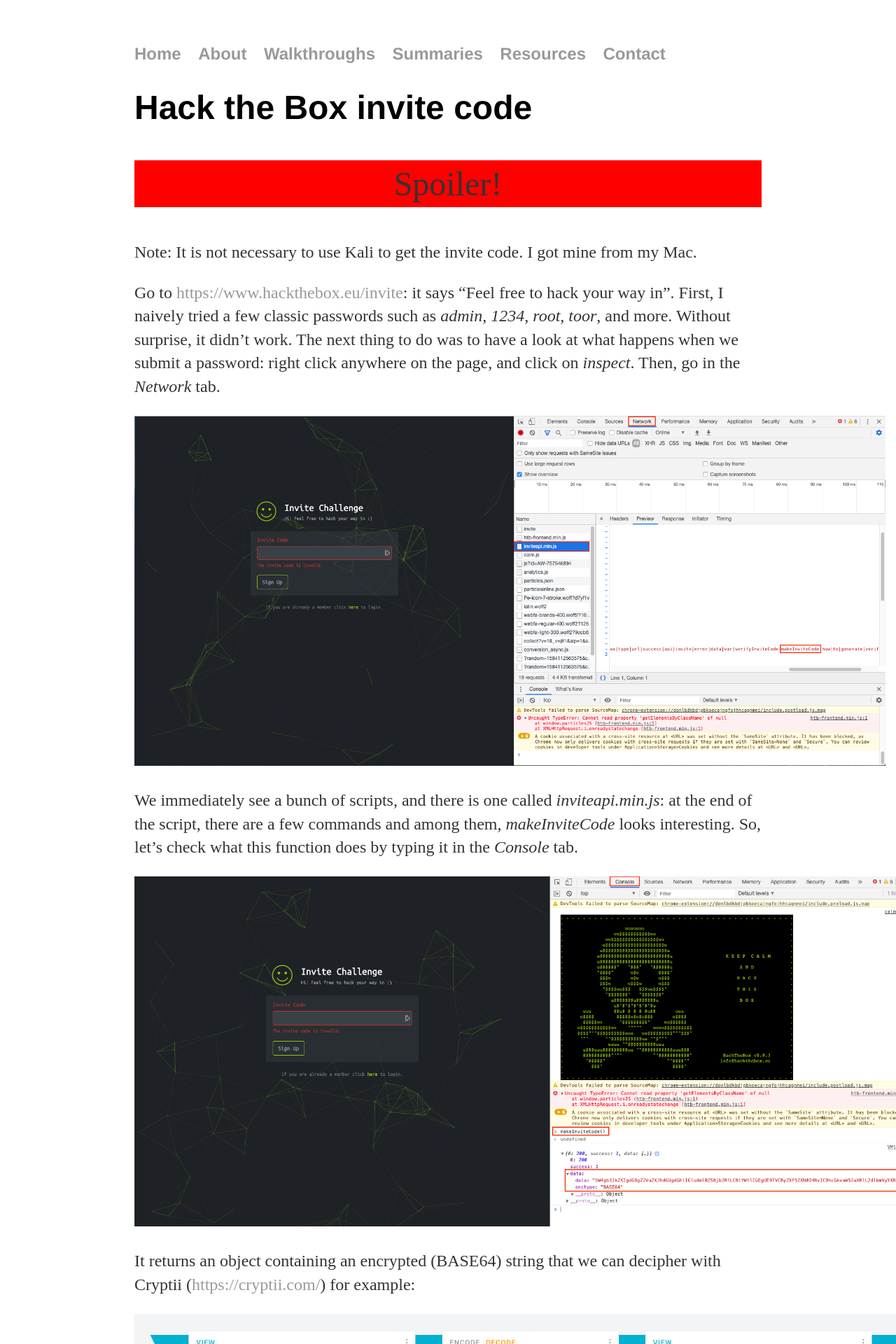
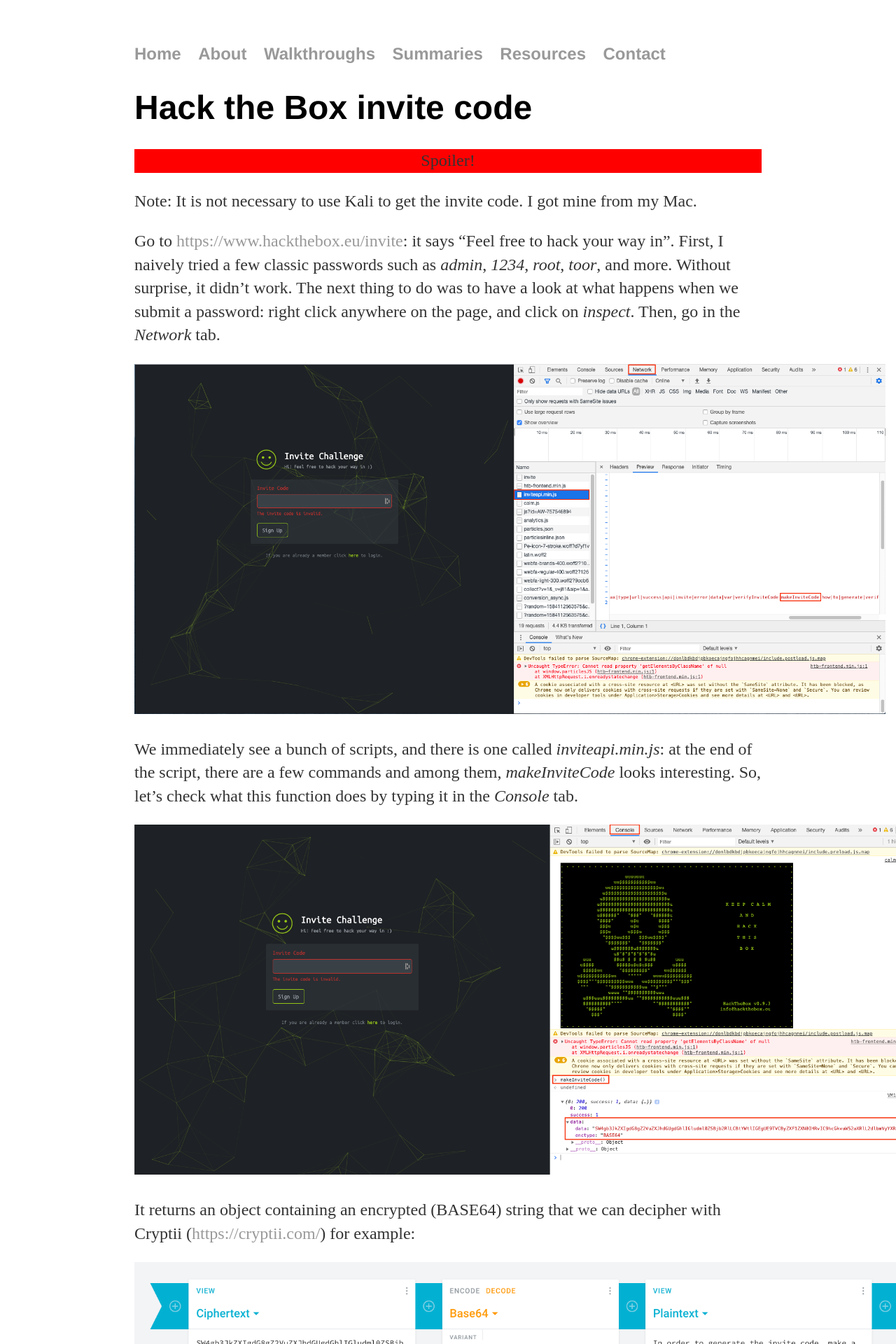
Before and after one commit to jsom1/jsom1.github.io, a Jekyll site: the page built from _walkthroughs/htbaccess.md, in a window 1280 px wide. Shown: the top 1920 px of the page at 70% size. Built offline with Jekyll 4.4.1, drawn with Linux system fonts in a browser that asks for light colours; our own code applies the rules of GitHub Pages for plain Markdown files.

Commit message:
Update htbaccess.md

```diff
--- a/_walkthroughs/htbaccess.md
+++ b/_walkthroughs/htbaccess.md
@@ -10,7 +10,6 @@
 <div id="bckgd">
 <p>Spoiler!</p>
 </div>
-{:style="color:Black; font-size: 200%;"}
 
 Note: It is not necessary to use Kali to get the invite code. I got mine from my Mac.
 
@@ -19,7 +18,7 @@
 and click on *inspect*. Then, go in the *Network* tab.
 
 <div class="img_container">
-![htb inspect]({{https://jsom1.github.io/}}/_images/htb_inspect.png){: height="500px" width = "550px"}
+![htb inspect]({{https://jsom1.github.io/}}/_images/htb_inspect.png){: height="500px" width = "600px"}
 </div>
 
 We immediately see a bunch of scripts, and there is one called *inviteapi.min.js*: at the end of the script, there are
```
